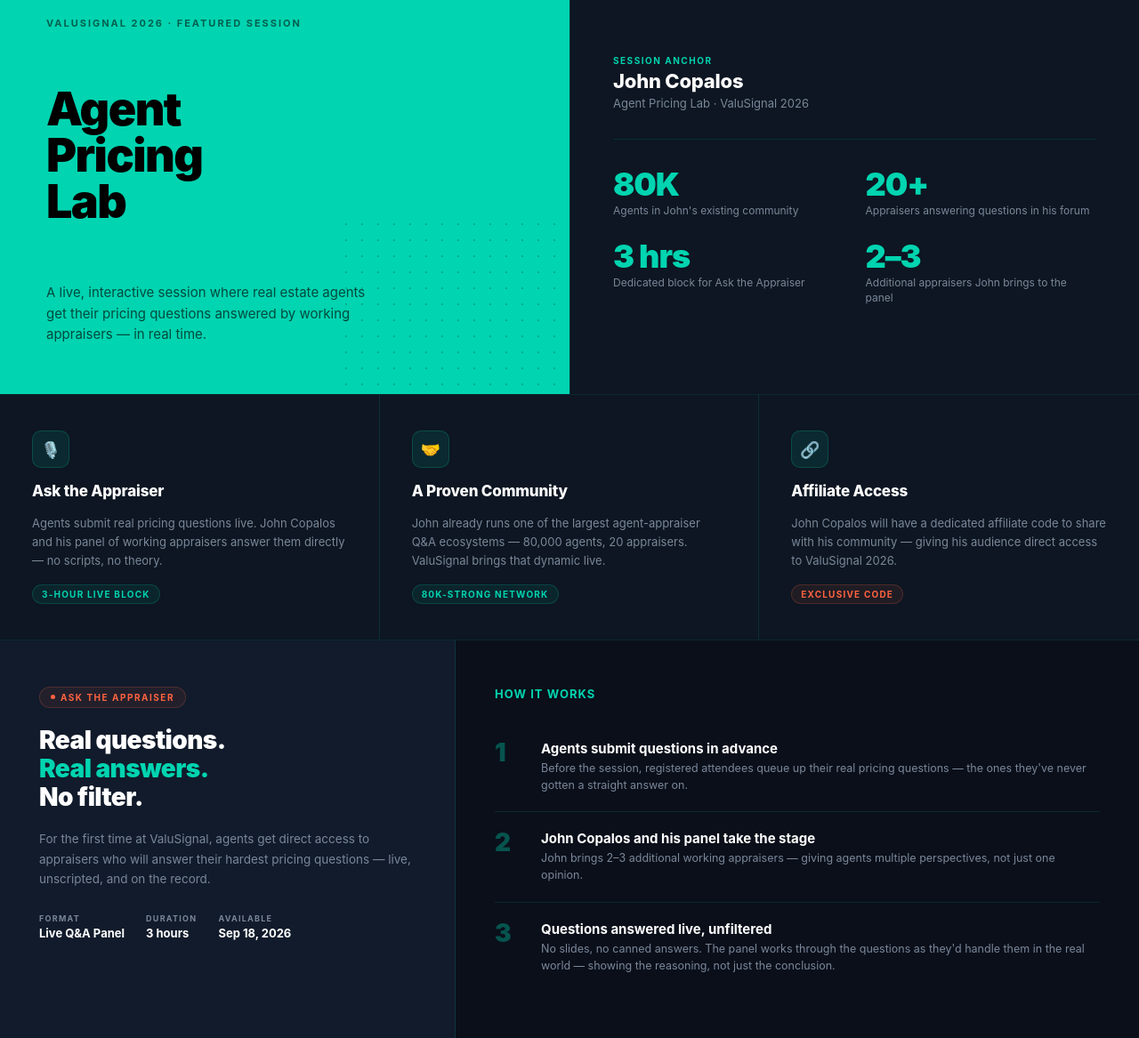
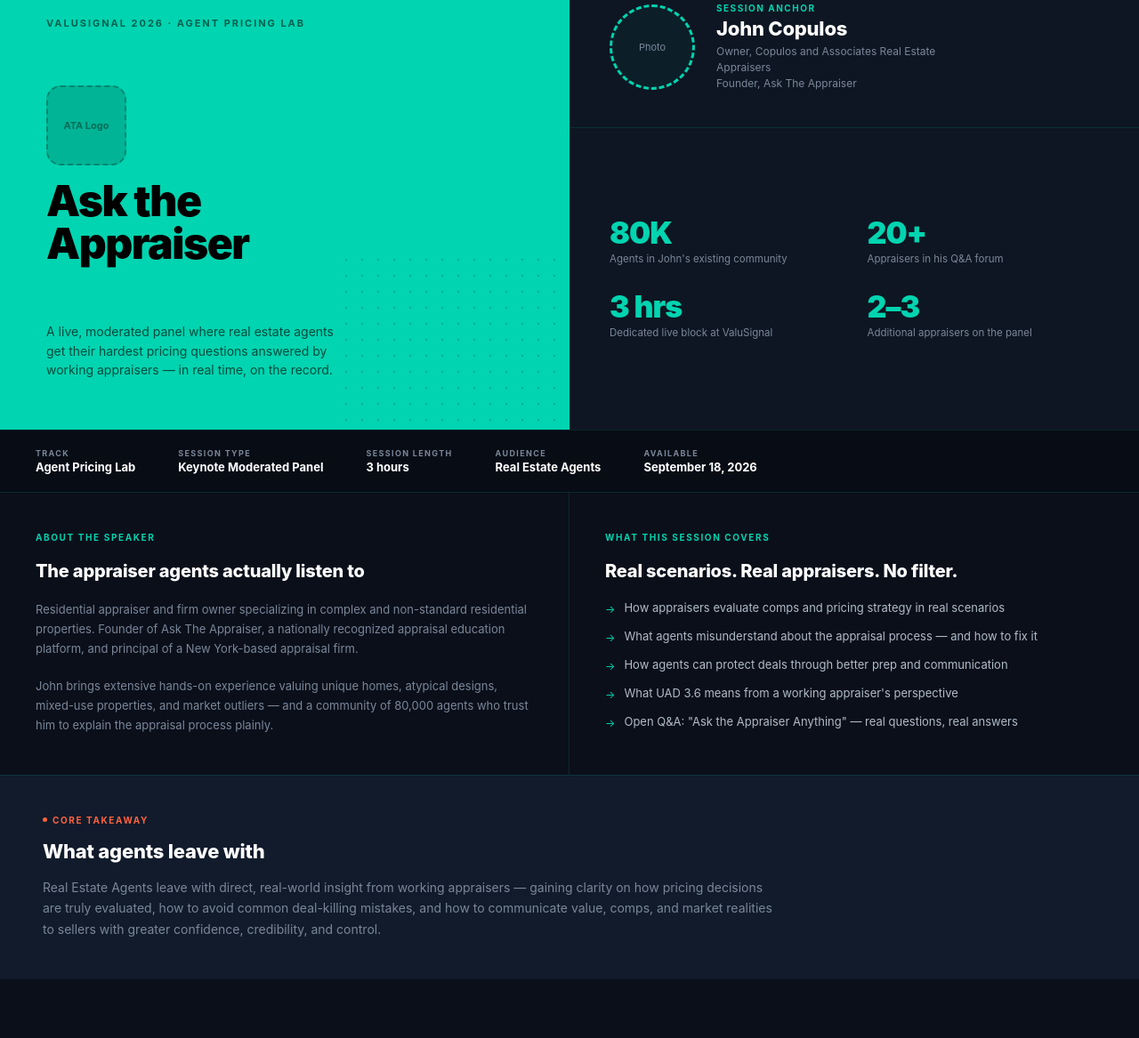
Before and after one commit to Elopezsu/ClaudeCodeTest, a plain HTML site: page agent-pricing-lab.html in a window 1280 px wide. Shown: the part 37-1204 px from the top of the page at 89% size. After the commit the page ends 1138 px from the top, so only its background shows below. Drawn offline with Linux system fonts and the light colour scheme.

Commit message:
Redesign Agent Pricing Lab with full PDF content and image placeholders

```diff
--- a/agent-pricing-lab.html
+++ b/agent-pricing-lab.html
@@ -10,6 +10,7 @@
       --card-bg:  #0d1622;
       --teal:     #00d4b0;
       --orange:   #ff6340;
+      --navy:     #1a3a6b;
       --white:    #ffffff;
       --gray:     #7a8799;
       --border:   rgba(0,212,176,.13);
@@ -28,7 +29,7 @@
     .hero {
       display: grid;
       grid-template-columns: 1fr 1fr;
-      min-height: 480px;
+      min-height: 520px;
     }
 
     .hero-left {
@@ -57,211 +58,242 @@
       text-transform: uppercase;
       color: rgba(0,0,0,.55);
     }
+
+    .hero-center { display: flex; flex-direction: column; gap: 16px; position: relative; z-index: 1; }
+
+    .ata-logo {
+      width: 90px;
+      height: 90px;
+      object-fit: contain;
+      background: white;
+      border-radius: 16px;
+      padding: 8px;
+    }
+    .ata-logo-placeholder {
+      width: 90px; height: 90px;
+      background: rgba(0,0,0,.15);
+      border-radius: 16px;
+      border: 2px dashed rgba(0,0,0,.25);
+      display: flex;
+      align-items: center;
+      justify-content: center;
+      font-size: 11px;
+      font-weight: 700;
+      color: rgba(0,0,0,.4);
+      text-align: center;
+      padding: 8px;
+    }
+
     .hero-title {
-      font-size: 52px;
+      font-size: 48px;
       font-weight: 900;
       line-height: 1.0;
       letter-spacing: -.03em;
       color: #000;
-      position: relative;
-      z-index: 1;
     }
+
     .hero-sub {
-      font-size: 15px;
+      font-size: 14px;
       color: rgba(0,0,0,.65);
       line-height: 1.55;
-      max-width: 360px;
+      max-width: 340px;
       position: relative;
       z-index: 1;
     }
 
     .hero-right {
       background: var(--card-bg);
-      padding: 52px 48px;
-      display: flex;
-      flex-direction: column;
-      justify-content: center;
-      gap: 32px;
+      padding: 0;
+      display: grid;
+      grid-template-rows: auto 1fr;
       border-left: 1px solid var(--border);
     }
 
-    .hero-stat-grid {
-      display: grid;
-      grid-template-columns: 1fr 1fr;
+    /* Speaker card */
+    .speaker-card {
+      display: flex;
+      align-items: center;
       gap: 24px;
+      padding: 40px 44px;
+      border-bottom: 1px solid var(--border);
     }
-    .stat-box { display: flex; flex-direction: column; gap: 4px; }
-    .stat-number {
-      font-size: 36px;
-      font-weight: 900;
-      letter-spacing: -.03em;
-      color: var(--teal);
-      line-height: 1;
+
+    .speaker-photo {
+      width: 96px;
+      height: 96px;
+      border-radius: 50%;
+      object-fit: cover;
+      flex-shrink: 0;
+      border: 3px solid var(--teal);
     }
-    .stat-label { font-size: 12px; color: var(--gray); line-height: 1.4; }
+    .speaker-photo-placeholder {
+      width: 96px; height: 96px;
+      border-radius: 50%;
+      border: 3px dashed var(--teal);
+      display: flex;
+      align-items: center;
+      justify-content: center;
+      font-size: 11px;
+      color: var(--gray);
+      text-align: center;
+      flex-shrink: 0;
+      background: rgba(0,212,176,.05);
+      padding: 8px;
+    }
 
-    .hero-divider { height: 1px; background: var(--border); }
-
-    .anchor-info { display: flex; flex-direction: column; gap: 4px; }
-    .anchor-kicker {
+    .speaker-info { display: flex; flex-direction: column; gap: 4px; }
+    .speaker-kicker {
       font-size: 10px;
       font-weight: 700;
       letter-spacing: .15em;
       text-transform: uppercase;
       color: var(--teal);
     }
-    .anchor-name { font-size: 22px; font-weight: 800; letter-spacing: -.01em; }
-    .anchor-role { font-size: 13px; color: var(--gray); }
+    .speaker-name { font-size: 22px; font-weight: 800; letter-spacing: -.01em; }
+    .speaker-title { font-size: 12px; color: var(--gray); line-height: 1.5; max-width: 280px; }
 
-    /* ── 3 FEATURE CARDS ── */
-    .cards-section {
+    /* Stats */
+    .hero-stats {
       display: grid;
-      grid-template-columns: 1fr 1fr 1fr;
+      grid-template-columns: 1fr 1fr;
+      padding: 36px 44px;
+      gap: 28px;
+      align-content: center;
+    }
+    .stat-box { display: flex; flex-direction: column; gap: 4px; }
+    .stat-number {
+      font-size: 34px;
+      font-weight: 900;
+      letter-spacing: -.03em;
+      color: var(--teal);
+      line-height: 1;
+    }
+    .stat-label { font-size: 11.5px; color: var(--gray); line-height: 1.4; }
+
+    /* ── SESSION DETAILS ── */
+    .session-row {
       border-top: 1px solid var(--border);
+      display: flex;
+      padding: 20px 40px;
+      gap: 48px;
+      background: rgba(0,0,0,.2);
     }
-    .feature-card {
-      background: var(--card-bg);
+    .session-item { display: flex; flex-direction: column; gap: 2px; }
+    .session-label {
+      font-size: 9px;
+      font-weight: 700;
+      letter-spacing: .15em;
+      text-transform: uppercase;
+      color: var(--gray);
+    }
+    .session-value { font-size: 13px; font-weight: 700; }
+
+    /* ── CONTENT GRID ── */
+    .content-grid {
+      border-top: 1px solid var(--border);
+      display: grid;
+      grid-template-columns: 1fr 1fr;
+    }
+
+    .content-block {
+      padding: 44px 40px;
       border-right: 1px solid var(--border);
-      padding: 40px 36px;
+      display: flex;
+      flex-direction: column;
+      gap: 20px;
+    }
+    .content-block:last-child { border-right: none; }
+
+    .block-label {
+      font-size: 10px;
+      font-weight: 700;
+      letter-spacing: .16em;
+      text-transform: uppercase;
+      color: var(--teal);
+    }
+
+    .block-title {
+      font-size: 20px;
+      font-weight: 800;
+      letter-spacing: -.01em;
+      line-height: 1.2;
+    }
+
+    .block-text {
+      font-size: 13px;
+      color: var(--gray);
+      line-height: 1.7;
+    }
+
+    .covers-list {
+      list-style: none;
+      display: flex;
+      flex-direction: column;
+      gap: 12px;
+    }
+    .covers-list li {
+      display: flex;
+      align-items: flex-start;
+      gap: 10px;
+      font-size: 13px;
+      color: #b0bbc8;
+      line-height: 1.5;
+    }
+    .arrow {
+      color: var(--teal);
+      font-size: 12px;
+      flex-shrink: 0;
+      margin-top: 2px;
+    }
+
+    /* ── TAKEAWAY ── */
+    .takeaway {
+      border-top: 1px solid var(--border);
+      background: #111b2b;
+      padding: 44px 48px;
       display: flex;
       flex-direction: column;
       gap: 16px;
-      transition: background .2s;
     }
-    .feature-card:last-child { border-right: none; }
-    .feature-card:hover { background: #101928; }
-
-    .card-icon {
-      width: 42px; height: 42px;
-      border-radius: 10px;
-      background: rgba(0,212,176,.1);
-      border: 1px solid rgba(0,212,176,.2);
+    .takeaway-label {
+      font-size: 10px;
+      font-weight: 700;
+      letter-spacing: .16em;
+      text-transform: uppercase;
+      color: var(--orange);
       display: flex;
       align-items: center;
-      justify-content: center;
-      font-size: 18px;
+      gap: 6px;
     }
-    .card-title { font-size: 17px; font-weight: 800; letter-spacing: -.01em; line-height: 1.2; }
-    .card-desc { font-size: 13px; color: var(--gray); line-height: 1.6; flex: 1; }
-    .card-tag {
-      display: inline-flex;
-      align-items: center;
-      font-size: 10px;
-      font-weight: 700;
-      letter-spacing: .12em;
-      text-transform: uppercase;
-      color: var(--teal);
-      background: rgba(0,212,176,.08);
-      border: 1px solid rgba(0,212,176,.18);
-      border-radius: 20px;
-      padding: 4px 10px;
-      width: fit-content;
-    }
-    .card-tag.orange {
-      color: var(--orange);
-      background: rgba(255,99,64,.08);
-      border-color: rgba(255,99,64,.2);
-    }
-
-    /* ── ATA SECTION ── */
-    .ata-section {
-      border-top: 1px solid var(--border);
-      display: grid;
-      grid-template-columns: 2fr 3fr;
-    }
-
-    .ata-left {
-      background: #111b2b;
-      padding: 52px 44px;
-      display: flex;
-      flex-direction: column;
-      gap: 20px;
-      border-right: 1px solid var(--border);
-    }
-    .ata-badge {
-      display: inline-flex;
-      align-items: center;
-      gap: 6px;
-      font-size: 10px;
-      font-weight: 700;
-      letter-spacing: .15em;
-      text-transform: uppercase;
-      color: var(--orange);
-      background: rgba(255,99,64,.08);
-      border: 1px solid rgba(255,99,64,.2);
-      border-radius: 20px;
-      padding: 5px 12px;
-      width: fit-content;
-    }
-    .ata-badge::before {
+    .takeaway-label::before {
       content: '';
       width: 5px; height: 5px;
       border-radius: 50%;
       background: var(--orange);
     }
-    .ata-title {
-      font-size: 28px;
-      font-weight: 900;
-      letter-spacing: -.02em;
-      line-height: 1.15;
+    .takeaway-title {
+      font-size: 22px;
+      font-weight: 800;
+      letter-spacing: -.01em;
     }
-    .ata-title span { color: var(--teal); }
-    .ata-desc { font-size: 13.5px; color: var(--gray); line-height: 1.65; }
-    .ata-meta { display: flex; gap: 24px; padding-top: 8px; }
-    .ata-meta-item { display: flex; flex-direction: column; gap: 3px; }
-    .ata-meta-label {
-      font-size: 9px;
-      font-weight: 700;
-      letter-spacing: .14em;
-      text-transform: uppercase;
+    .takeaway-text {
+      font-size: 14px;
       color: var(--gray);
+      line-height: 1.7;
+      max-width: 820px;
     }
-    .ata-meta-value { font-size: 13px; font-weight: 700; }
-
-    .ata-right {
-      padding: 52px 44px;
-      display: flex;
-      flex-direction: column;
-      gap: 20px;
-    }
-    .ata-right-title {
-      font-size: 13px;
-      font-weight: 700;
-      letter-spacing: .08em;
-      text-transform: uppercase;
-      color: var(--teal);
-      margin-bottom: 4px;
-    }
-    .how-list { list-style: none; display: flex; flex-direction: column; gap: 0; }
-    .how-item {
-      display: flex;
-      align-items: flex-start;
-      gap: 20px;
-      padding: 20px 0;
-      border-bottom: 1px solid var(--border);
-    }
-    .how-item:last-child { border-bottom: none; }
-    .how-num {
-      font-size: 28px;
-      font-weight: 900;
-      color: var(--teal);
-      opacity: .35;
-      line-height: 1;
-      flex-shrink: 0;
-      width: 32px;
-    }
-    .how-text { display: flex; flex-direction: column; gap: 4px; }
-    .how-heading { font-size: 15px; font-weight: 700; }
-    .how-sub { font-size: 12.5px; color: var(--gray); line-height: 1.5; }
 
     /* ── RESPONSIVE ── */
     @media (max-width: 860px) {
       .hero { grid-template-columns: 1fr; }
-      .hero-title { font-size: 38px; }
-      .cards-section { grid-template-columns: 1fr; }
-      .feature-card { border-right: none; border-bottom: 1px solid var(--border); }
-      .ata-section { grid-template-columns: 1fr; }
-      .ata-left { border-right: none; border-bottom: 1px solid var(--border); }
+      .hero-title { font-size: 36px; }
+      .content-grid { grid-template-columns: 1fr; }
+      .content-block { border-right: none; border-bottom: 1px solid var(--border); }
+      .session-row { flex-wrap: wrap; gap: 20px; padding: 20px 24px; }
+      .hero-stats { padding: 28px 24px; }
+      .speaker-card { padding: 28px 24px; }
+      .content-block { padding: 32px 24px; }
+      .takeaway { padding: 32px 24px; }
     }
   </style>
 </head>
@@ -270,107 +302,102 @@
   <!-- HERO -->
   <div class="hero">
     <div class="hero-left">
-      <div class="hero-eyebrow">ValuSignal 2026 · Featured Session</div>
-      <h1 class="hero-title">Agent<br>Pricing<br>Lab</h1>
-      <p class="hero-sub">A live, interactive session where real estate agents get their pricing questions answered by working appraisers — in real time.</p>
+      <div class="hero-eyebrow">ValuSignal 2026 · Agent Pricing Lab</div>
+      <div class="hero-center">
+        <img src="ata-logo.png" alt="Ask The Appraiser" class="ata-logo"
+             onerror="this.style.display='none';this.nextElementSibling.style.display='flex'">
+        <div class="ata-logo-placeholder" style="display:none">ATA Logo</div>
+        <h1 class="hero-title">Ask the<br>Appraiser</h1>
+      </div>
+      <p class="hero-sub">A live, moderated panel where real estate agents get their hardest pricing questions answered by working appraisers — in real time, on the record.</p>
     </div>
     <div class="hero-right">
-      <div class="anchor-info">
-        <span class="anchor-kicker">Session Anchor</span>
-        <span class="anchor-name">John Copalos</span>
-        <span class="anchor-role">Agent Pricing Lab · ValuSignal 2026</span>
+      <div class="speaker-card">
+        <img src="john-copulos.jpg" alt="John Copulos" class="speaker-photo"
+             onerror="this.style.display='none';this.nextElementSibling.style.display='flex'">
+        <div class="speaker-photo-placeholder" style="display:none">Photo</div>
+        <div class="speaker-info">
+          <span class="speaker-kicker">Session Anchor</span>
+          <span class="speaker-name">John Copulos</span>
+          <span class="speaker-title">Owner, Copulos and Associates Real Estate Appraisers<br>Founder, Ask The Appraiser</span>
+        </div>
       </div>
-      <div class="hero-divider"></div>
-      <div class="hero-stat-grid">
+      <div class="hero-stats">
         <div class="stat-box">
           <span class="stat-number">80K</span>
           <span class="stat-label">Agents in John's existing community</span>
         </div>
         <div class="stat-box">
           <span class="stat-number">20+</span>
-          <span class="stat-label">Appraisers answering questions in his forum</span>
+          <span class="stat-label">Appraisers in his Q&A forum</span>
         </div>
         <div class="stat-box">
           <span class="stat-number">3 hrs</span>
-          <span class="stat-label">Dedicated block for Ask the Appraiser</span>
+          <span class="stat-label">Dedicated live block at ValuSignal</span>
         </div>
         <div class="stat-box">
           <span class="stat-number">2–3</span>
-          <span class="stat-label">Additional appraisers John brings to the panel</span>
+          <span class="stat-label">Additional appraisers on the panel</span>
         </div>
       </div>
     </div>
   </div>
 
-  <!-- 3 FEATURE CARDS -->
-  <div class="cards-section">
-    <div class="feature-card">
-      <div class="card-icon">🎙️</div>
-      <div class="card-title">Ask the Appraiser</div>
-      <p class="card-desc">Agents submit real pricing questions live. John Copalos and his panel of working appraisers answer them directly — no scripts, no theory.</p>
-      <div class="card-tag">3-Hour Live Block</div>
+  <!-- SESSION META -->
+  <div class="session-row">
+    <div class="session-item">
+      <span class="session-label">Track</span>
+      <span class="session-value">Agent Pricing Lab</span>
     </div>
-    <div class="feature-card">
-      <div class="card-icon">🤝</div>
-      <div class="card-title">A Proven Community</div>
-      <p class="card-desc">John already runs one of the largest agent-appraiser Q&amp;A ecosystems — 80,000 agents, 20 appraisers. ValuSignal brings that dynamic live.</p>
-      <div class="card-tag">80K-Strong Network</div>
+    <div class="session-item">
+      <span class="session-label">Session Type</span>
+      <span class="session-value">Keynote Moderated Panel</span>
     </div>
-    <div class="feature-card">
-      <div class="card-icon">🔗</div>
-      <div class="card-title">Affiliate Access</div>
-      <p class="card-desc">John Copalos will have a dedicated affiliate code to share with his community — giving his audience direct access to ValuSignal 2026.</p>
-      <div class="card-tag orange">Exclusive Code</div>
+    <div class="session-item">
+      <span class="session-label">Session Length</span>
+      <span class="session-value">3 hours</span>
+    </div>
+    <div class="session-item">
+      <span class="session-label">Audience</span>
+      <span class="session-value">Real Estate Agents</span>
+    </div>
+    <div class="session-item">
+      <span class="session-label">Available</span>
+      <span class="session-value">September 18, 2026</span>
     </div>
   </div>
 
-  <!-- HOW ATA WORKS -->
-  <div class="ata-section">
-    <div class="ata-left">
-      <div class="ata-badge">Ask the Appraiser</div>
-      <h2 class="ata-title">Real questions.<br><span>Real answers.</span><br>No filter.</h2>
-      <p class="ata-desc">For the first time at ValuSignal, agents get direct access to appraisers who will answer their hardest pricing questions — live, unscripted, and on the record.</p>
-      <div class="ata-meta">
-        <div class="ata-meta-item">
-          <span class="ata-meta-label">Format</span>
-          <span class="ata-meta-value">Live Q&amp;A Panel</span>
-        </div>
-        <div class="ata-meta-item">
-          <span class="ata-meta-label">Duration</span>
-          <span class="ata-meta-value">3 hours</span>
-        </div>
-        <div class="ata-meta-item">
-          <span class="ata-meta-label">Available</span>
-          <span class="ata-meta-value">Sep 18, 2026</span>
-        </div>
-      </div>
+  <!-- CONTENT GRID -->
+  <div class="content-grid">
+
+    <!-- About John -->
+    <div class="content-block">
+      <div class="block-label">About the Speaker</div>
+      <div class="block-title">The appraiser agents actually listen to</div>
+      <p class="block-text">Residential appraiser and firm owner specializing in complex and non-standard residential properties. Founder of Ask The Appraiser, a nationally recognized appraisal education platform, and principal of a New York-based appraisal firm.</p>
+      <p class="block-text">John brings extensive hands-on experience valuing unique homes, atypical designs, mixed-use properties, and market outliers — and a community of 80,000 agents who trust him to explain the appraisal process plainly.</p>
     </div>
-    <div class="ata-right">
-      <div class="ata-right-title">How it works</div>
-      <ul class="how-list">
-        <li class="how-item">
-          <span class="how-num">1</span>
-          <div class="how-text">
-            <span class="how-heading">Agents submit questions in advance</span>
-            <span class="how-sub">Before the session, registered attendees queue up their real pricing questions — the ones they've never gotten a straight answer on.</span>
-          </div>
-        </li>
-        <li class="how-item">
-          <span class="how-num">2</span>
-          <div class="how-text">
-            <span class="how-heading">John Copalos and his panel take the stage</span>
-            <span class="how-sub">John brings 2–3 additional working appraisers — giving agents multiple perspectives, not just one opinion.</span>
-          </div>
-        </li>
-        <li class="how-item">
-          <span class="how-num">3</span>
-          <div class="how-text">
-            <span class="how-heading">Questions answered live, unfiltered</span>
-            <span class="how-sub">No slides, no canned answers. The panel works through the questions as they'd handle them in the real world — showing the reasoning, not just the conclusion.</span>
-          </div>
-        </li>
+
+    <!-- What This Session Covers -->
+    <div class="content-block">
+      <div class="block-label">What This Session Covers</div>
+      <div class="block-title">Real scenarios. Real appraisers. No filter.</div>
+      <ul class="covers-list">
+        <li><span class="arrow">→</span> How appraisers evaluate comps and pricing strategy in real scenarios</li>
+        <li><span class="arrow">→</span> What agents misunderstand about the appraisal process — and how to fix it</li>
+        <li><span class="arrow">→</span> How agents can protect deals through better prep and communication</li>
+        <li><span class="arrow">→</span> What UAD 3.6 means from a working appraiser's perspective</li>
+        <li><span class="arrow">→</span> Open Q&A: "Ask the Appraiser Anything" — real questions, real answers</li>
       </ul>
     </div>
+
+  </div>
+
+  <!-- CORE TAKEAWAY -->
+  <div class="takeaway">
+    <div class="takeaway-label">Core Takeaway</div>
+    <div class="takeaway-title">What agents leave with</div>
+    <p class="takeaway-text">Real Estate Agents leave with direct, real-world insight from working appraisers — gaining clarity on how pricing decisions are truly evaluated, how to avoid common deal-killing mistakes, and how to communicate value, comps, and market realities to sellers with greater confidence, credibility, and control.</p>
   </div>
 
 </body>
```
